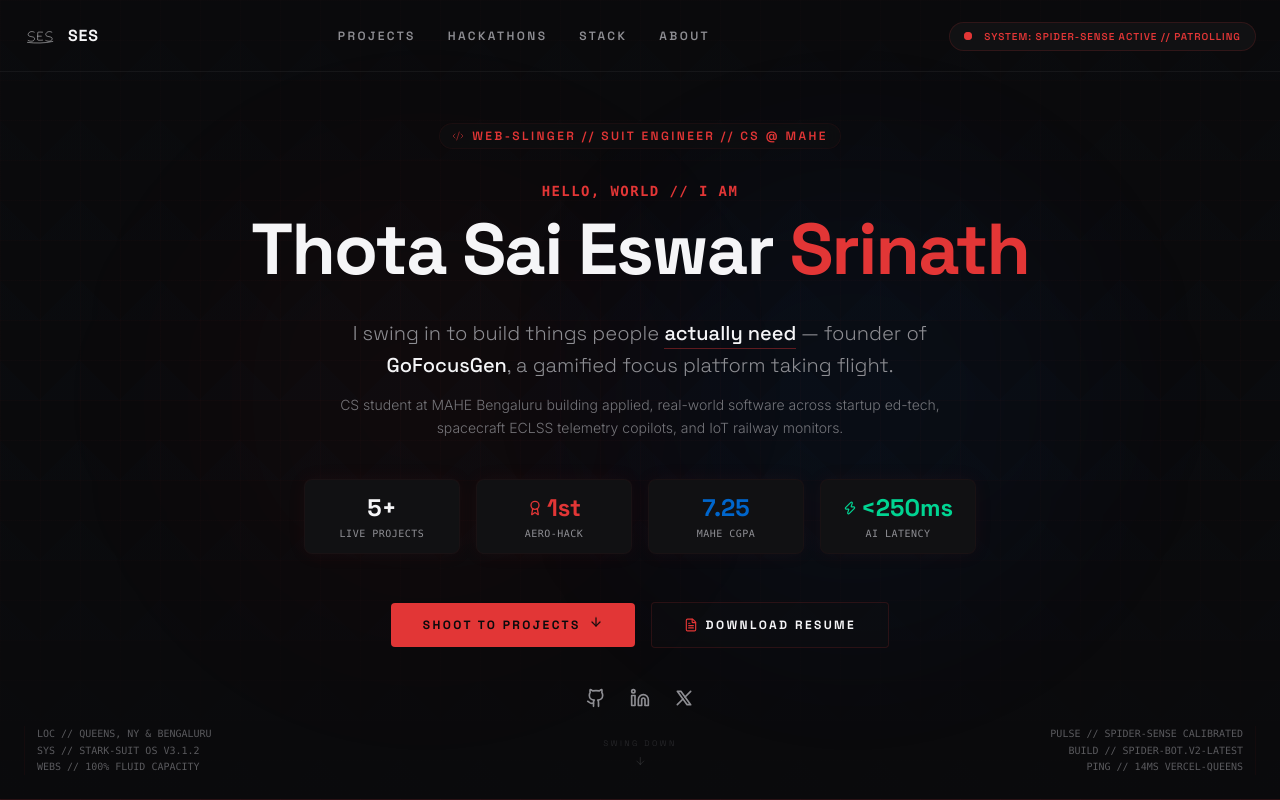
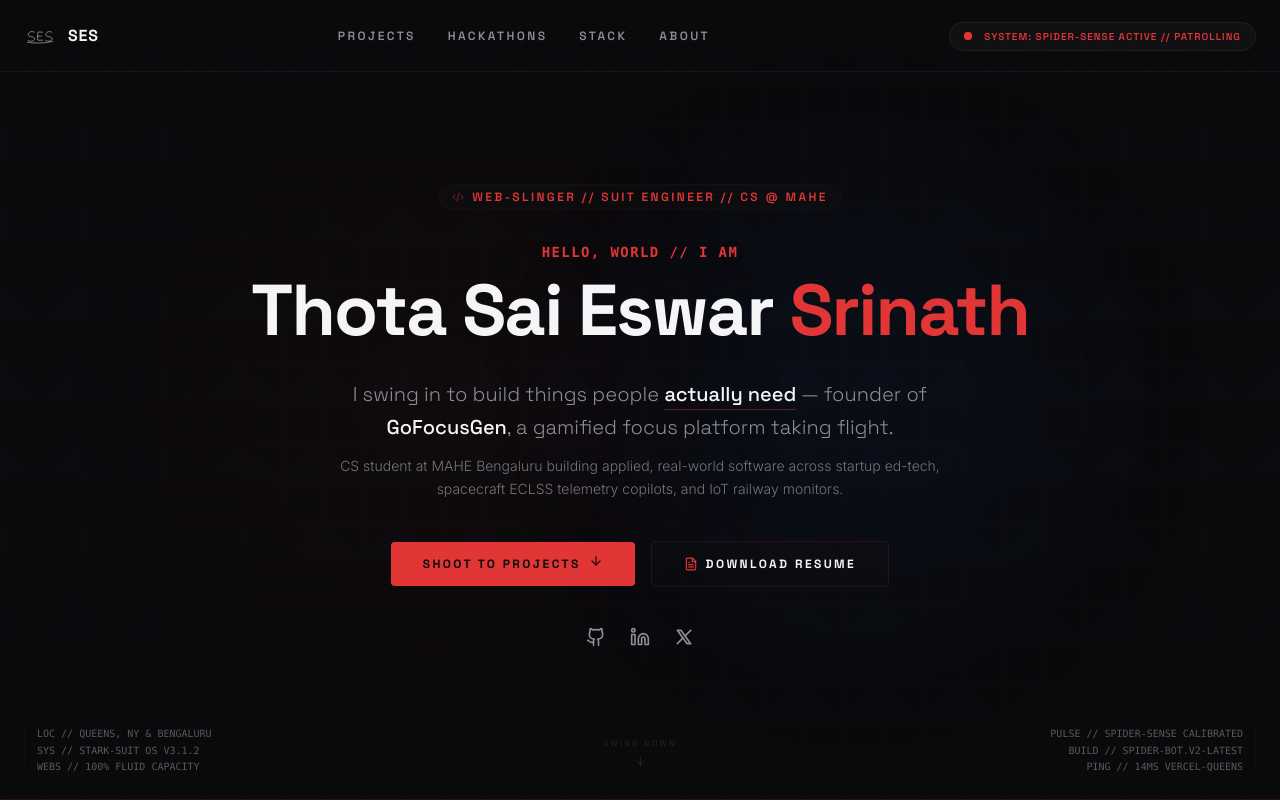
Before and after one commit to tsrinath2007/Personal-site, a Next.js app: page / in a window 1280 px wide. Shown: the top 800 px of the page. Built offline with nearby package versions, Linux system fonts and the light colour scheme.

Commit message:
refactor(hero): remove stat counters metrics row

```diff
--- a/src/components/Hero.tsx
+++ b/src/components/Hero.tsx
@@ -2,7 +2,7 @@
 
 import React from "react";
 import { motion } from "framer-motion";
-import { ArrowDown, FileText, Code2, Award, Zap } from "lucide-react";
+import { ArrowDown, FileText, Code2 } from "lucide-react";
 import { GithubIcon, LinkedinIcon, XIcon } from "@/components/BrandIcons";
 import { useIntro } from "@/components/IntroLogo";
 
@@ -93,40 +93,7 @@ export function Hero() {
           </p>
         </motion.div>
 
-        {/* 3. Hero Stat Counters */}
-        <motion.div
-          variants={itemVariants}
-          className="grid grid-cols-2 sm:grid-cols-4 gap-3 sm:gap-4 max-w-2xl mx-auto py-2"
-        >
-          <div className="bg-[#111113] border border-border-gold/25 rounded-lg p-3 text-center gold-glow">
-            <div className="font-heading text-xl sm:text-2xl font-bold text-text-offwhite">5+</div>
-            <div className="font-mono text-[9px] sm:text-[10px] text-text-muted uppercase tracking-wider mt-0.5">
-              Live Projects
-            </div>
-          </div>
-          <div className="bg-[#111113] border border-border-gold/25 rounded-lg p-3 text-center gold-glow">
-            <div className="font-heading text-xl sm:text-2xl font-bold text-gold-accent flex items-center justify-center gap-1">
-              <Award size={16} /> 1st
-            </div>
-            <div className="font-mono text-[9px] sm:text-[10px] text-text-muted uppercase tracking-wider mt-0.5">
-              Aero-Hack
-            </div>
-          </div>
-          <div className="bg-[#111113] border border-border-gold/25 rounded-lg p-3 text-center gold-glow">
-            <div className="font-heading text-xl sm:text-2xl font-bold text-spidey-blue">7.25</div>
-            <div className="font-mono text-[9px] sm:text-[10px] text-text-muted uppercase tracking-wider mt-0.5">
-              MAHE CGPA
-            </div>
-          </div>
-          <div className="bg-[#111113] border border-border-gold/25 rounded-lg p-3 text-center gold-glow">
-            <div className="font-heading text-xl sm:text-2xl font-bold text-emerald-400 flex items-center justify-center gap-1">
-              <Zap size={14} /> &lt;250ms
-            </div>
-            <div className="font-mono text-[9px] sm:text-[10px] text-text-muted uppercase tracking-wider mt-0.5">
-              AI Latency
-            </div>
-          </div>
-        </motion.div>
+
 
         {/* 4. Hero Visual: Action CTAs & Telemetry */}
         <motion.div
```
